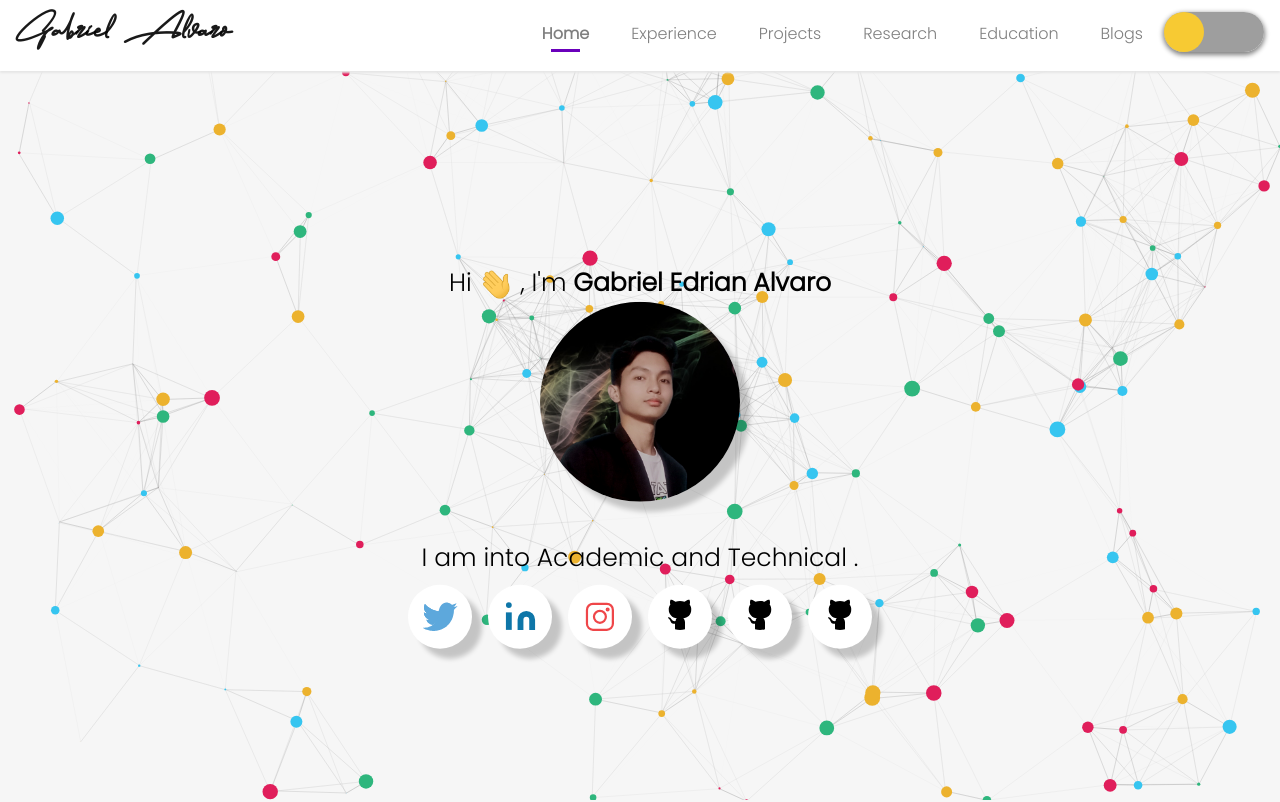
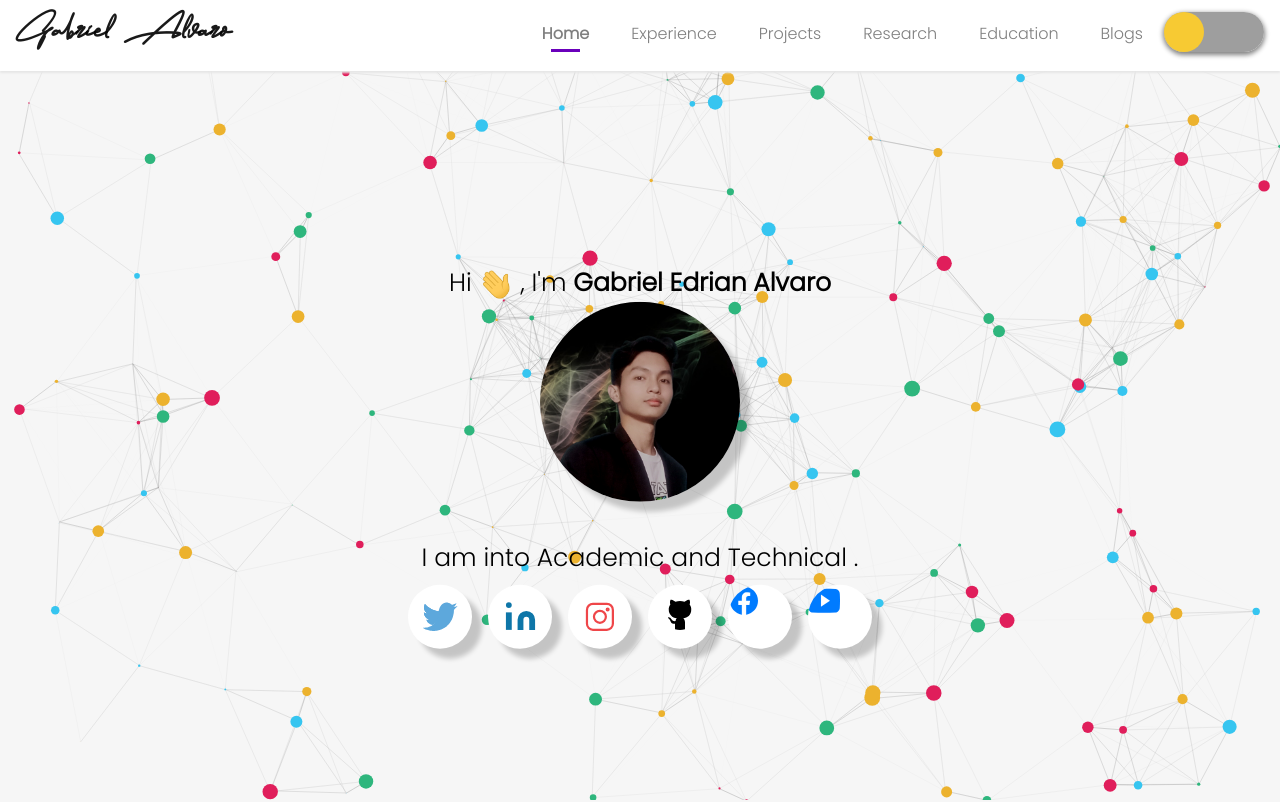
Before and after one commit to GEA960/GEA-Portfolio-Website, a plain HTML site: page index.html in a window 1280 px wide. Shown: the top 802 px of the page. Drawn offline with nearby package versions, Linux system fonts and the light colour scheme; grey boxes are pictures that could not be loaded; animation ran at ten frames a second; some icons are missing; files whose address does not match are found by name.

Commit message:
Fix the icon of facebook and youtube

```diff
--- a/index.html
+++ b/index.html
@@ -39,7 +39,8 @@
 </head>
 
 <body class="no-scroll-preload">
-
+    <script type="module" src="https://unpkg.com/ionicons@5.5.2/dist/ionicons/ionicons.esm.js"></script>
+<script nomodule src="https://unpkg.com/ionicons@5.5.2/dist/ionicons/ionicons.js"></script>
     <!-- loader -->
     <div class="loader-container">
         <div class="atom">
@@ -184,32 +185,17 @@
                             </svg>
                         </a>
 
-                        <a class="socialicon github" href="https://www.facebook.com/GabrielEdrianAlvaro" target="_blank" rel="author">
-                            <!-- SVG code for facebook icon -->
-                            <svg class="github-icon" width="45px" height="45px" viewBox="0 0 300 300">
-                                <!-- body -->
-                                <path id="body" d="M112.5,234.4v43.1c24.5,7.5,50.5,7.5,75,0V225c-0.4-11.1-4.9-21.6-12.7-29.6c30-3.4,59.5-23.5,59.5-64.1
-                                                            c0.9-13.9-3.3-27.7-11.8-38.7c4.1-11.6,3.7-24.4-1.3-35.7c0,0-11.2-3.7-37.5,13.8c-22.1-6.1-45.3-6.1-67.4,0
-                                                            C90.6,53.3,78.9,56.8,78.9,56.8c-5,11.3-5.4,24.1-1.3,35.7c-8.5,11.1-12.7,24.8-11.9,38.7c0.2,33.8,26.4,61.8,60.2,64.1
-                                                            c-5,4.7-8.1,11.1-8.6,18" />
-                                <!-- arm                             -->
-                                <path id="arm" d="M125.2,213.4c-13.9,7.8-31.5,2.8-39.3-11.2c-4.3-7.7-12-12.8-20.7-13.8c-11.2,0-4.6,6.4,0,9.4
-                                                            c6,5.1,10.8,11.5,13.8,18.8c2.9,7.4,7.7,24.1,41.5,17.8" />
-                            </svg>
+                        <!-- SVG code for facebook icon -->
+                        <a class="socialicon facebook" href="https://www.facebook.com/GabrielEdrianAlvaro" target="_blank" rel="author">
+                        <ion-icon size="large" name="logo-facebook"></ion-icon>
+                         </a>
+
+
+                        <!-- SVG code for Youtube icon -->
+                        <a class="socialicon youtube" href="https://www.youtube.com/channel/UCSgkZzqpTsoMCshXJ6wLltw" target="_blank" rel="author">
+                        <ion-icon size="large" name="logo-youtube"></ion-icon>
                         </a>
-                        <a class="socialicon github" href="https://www.youtube.com/channel/UCSgkZzqpTsoMCshXJ6wLltw" target="_blank" rel="author">
-                            <!-- SVG code for Github icon -->
-                            <svg class="github-icon" width="45px" height="45px" viewBox="0 0 300 300">
-                                <!-- body -->
-                                <path id="body" d="M112.5,234.4v43.1c24.5,7.5,50.5,7.5,75,0V225c-0.4-11.1-4.9-21.6-12.7-29.6c30-3.4,59.5-23.5,59.5-64.1
-                                                            c0.9-13.9-3.3-27.7-11.8-38.7c4.1-11.6,3.7-24.4-1.3-35.7c0,0-11.2-3.7-37.5,13.8c-22.1-6.1-45.3-6.1-67.4,0
-                                                            C90.6,53.3,78.9,56.8,78.9,56.8c-5,11.3-5.4,24.1-1.3,35.7c-8.5,11.1-12.7,24.8-11.9,38.7c0.2,33.8,26.4,61.8,60.2,64.1
-                                                            c-5,4.7-8.1,11.1-8.6,18" />
-                                <!-- arm                             -->
-                                <path id="arm" d="M125.2,213.4c-13.9,7.8-31.5,2.8-39.3-11.2c-4.3-7.7-12-12.8-20.7-13.8c-11.2,0-4.6,6.4,0,9.4
-                                                            c6,5.1,10.8,11.5,13.8,18.8c2.9,7.4,7.7,24.1,41.5,17.8" />
-                            </svg>
-                        </a>
+
                     </div>
                 </div>
             </div>
```
Also changed, not shown: assets/icons/logo-facebook.svg (added).
